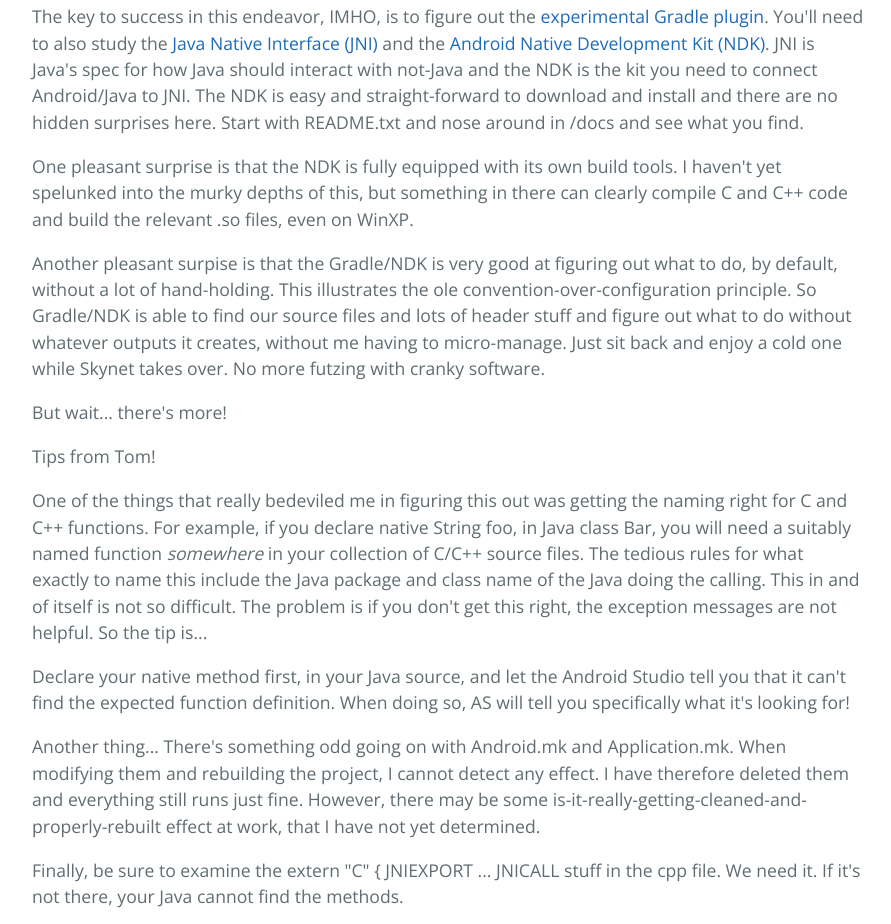
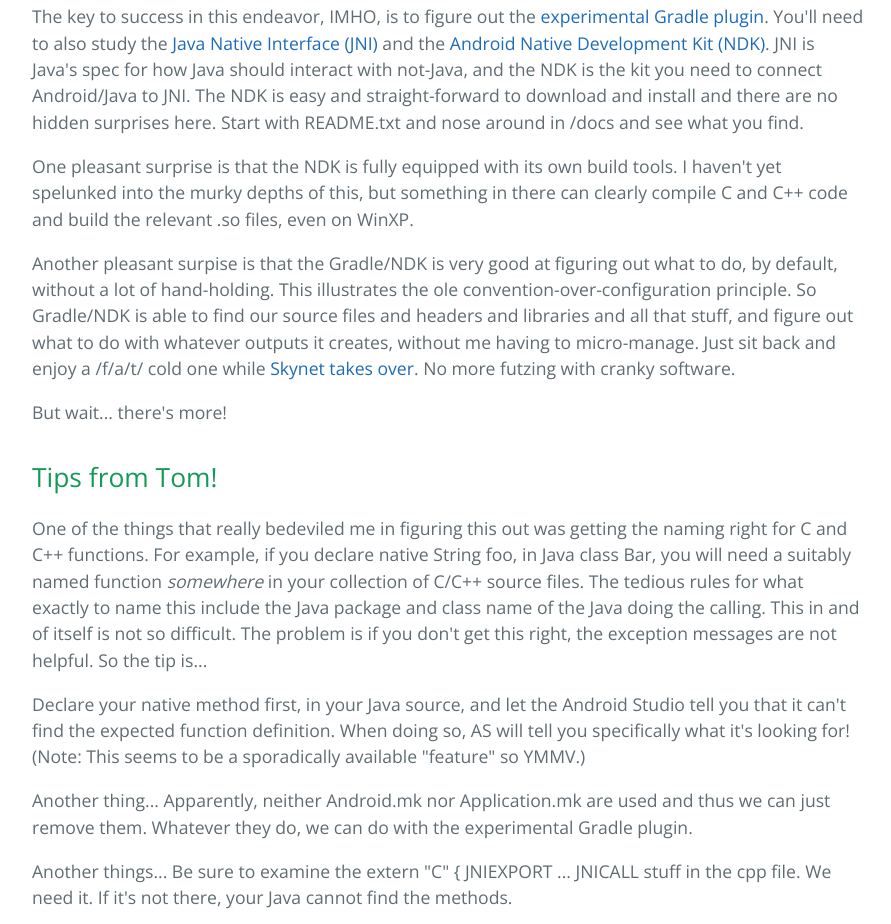
Before and after one commit to bostontrader/androidNDKStudy, a plain HTML site: page index.html in a window 1280 px wide. Shown: the part 890-1814 px from the top of the page, without its empty margins (192-1083 px from the left). Drawn offline with nearby package versions, Linux system fonts and the light colour scheme.

```diff
--- a/index.html
+++ b/index.html
@@ -37,7 +37,7 @@ contortions to make it work with Android Studio and Gradle.  Fortunately none of
 You'll need to also study the <a href="http://docs.oracle.com/javase/7/docs/technotes/guides/jni/spec/jniTOC.html">Java Native Interface (JNI)</a> and the
 <a href="http://developer.android.com/ndk/guides/index.html">Android Native Development Kit (NDK)</a>.
 JNI is Java's spec for how Java should interact
-with not-Java and the NDK is the kit you need to connect Android/Java to JNI. The NDK is easy and
+with not-Java, and the NDK is the kit you need to connect Android/Java to JNI. The NDK is easy and
 straight-forward to download and install and there are no hidden surprises here.  Start with README.txt
 and nose around in /docs and see what you find.</p>
 
@@ -47,13 +47,14 @@ C and C++ code and build the relevant .so files, even on WinXP.</p>
 
 <p>Another pleasant surpise is that the Gradle/NDK is very good at figuring out what to do,
 by default, without a lot of hand-holding.  This illustrates the ole convention-over-configuration
-principle.  So Gradle/NDK is able to find our source files and lots of header stuff
-and figure out what to do without whatever outputs it creates, without me having to micro-manage.
-Just sit back and enjoy a cold one while Skynet takes over.  No more futzing with cranky software.</p>
+principle.  So Gradle/NDK is able to find our source files and headers and libraries
+ and all that stuff, and figure out what to do with whatever outputs it creates,
+ without me having to micro-manage. Just sit back and enjoy a /f/a/t/ cold one while <a href="https://www.youtube.com/watch?v=_Wlsd9mljiU">Skynet takes over</a>.  No more futzing with cranky software.</p>
 
 <p>But wait... there's more!</p>
 
-<p>Tips from Tom!</p>
+<h2>
+<a id="tips-from-tom" class="anchor" href="#tips-from-tom" aria-hidden="true"><span class="octicon octicon-link"></span></a>Tips from Tom!</h2>
 
 <p>One of the things that really bedeviled me in figuring this out was getting the naming
  right for C and C++ functions.  For example, if you declare native String foo, in Java class
@@ -64,15 +65,14 @@ Just sit back and enjoy a cold one while Skynet takes over.  No more futzing wit
 
 <p>Declare your native method first, in your Java source, and let the Android Studio tell you
  that it can't find the expected function definition.  When doing so, AS will tell you
- specifically what it's looking for!</p>
+ specifically what it's looking for!  (Note: This seems to be a sporadically available "feature"
+ so YMMV.)</p>
 
-<p>Another thing... There's something odd going on with Android.mk and
- Application.mk.  When modifying them and rebuilding the project, I cannot detect
-   any effect.  I have therefore deleted them and everything still runs just fine.
-    However, there may be some is-it-really-getting-cleaned-and-properly-rebuilt
-    effect at work, that I have not yet determined.</p>
+<p>Another thing... Apparently, neither Android.mk nor Application.mk are used
+and thus we can just remove them.  Whatever they do, we can do with the experimental
+Gradle plugin.</p>
 
-<p>Finally, be sure to examine the extern "C" { JNIEXPORT ... JNICALL stuff in the
+<p>Another things... Be sure to examine the extern "C" { JNIEXPORT ... JNICALL stuff in the
 cpp file.  We need it.  If it's not there, your Java cannot find the methods.</p>
 
 <p>For this effort I'm using Android Studio 1.3.2, NDK r10e,
```
Also changed, not shown: params.json (+1 -1 lines).
